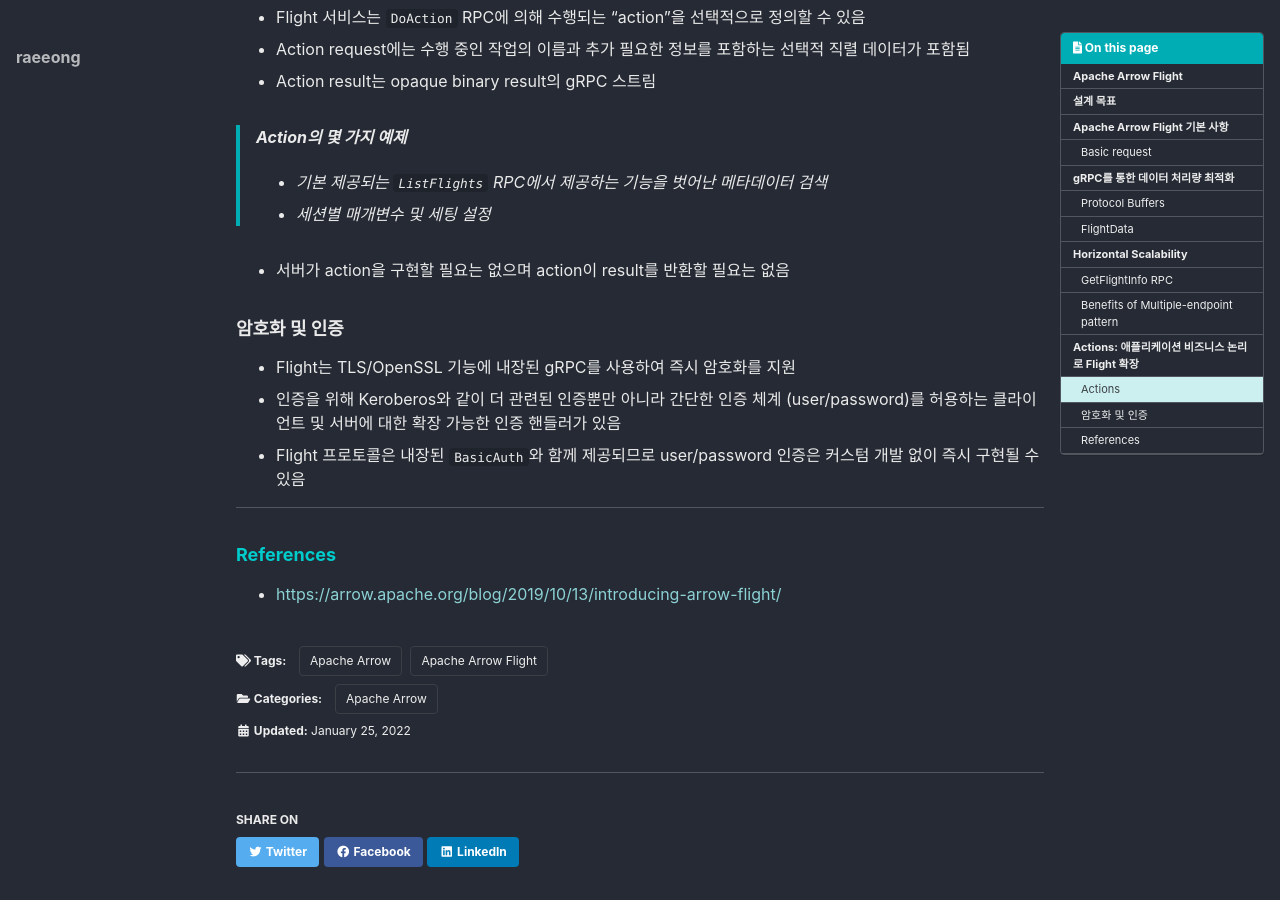
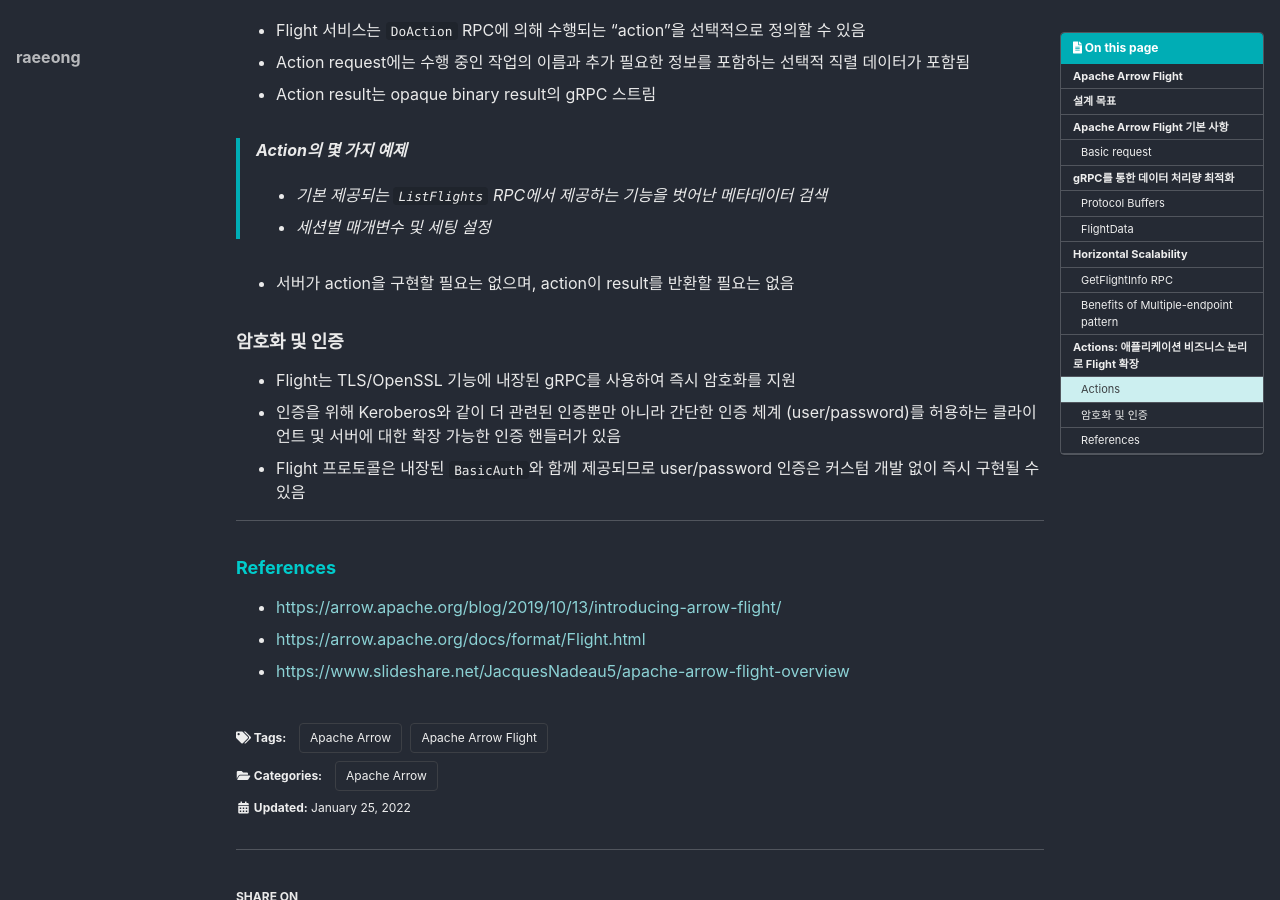
Before and after one commit to friedegg818/friedegg818.github.io, a Jekyll site: the page built from _posts/2022-01-25-ArrowFlight.md, in a window 1280 px wide and 900 px high, scrolled down 3791 px. Built offline with Jekyll 4.4.1, drawn with Linux system fonts in a browser that asks for light colours; cached includes are drawn as plain includes; some web fonts are replaced; some of the changed text lies outside the part shown.

Commit message:
220126 update

```diff
--- a/_posts/2022-01-25-ArrowFlight.md
+++ b/_posts/2022-01-25-ArrowFlight.md
@@ -79,8 +79,8 @@ last_modified_At: 2022-01-25
 > - 중간 메모리 복사 or 직렬화 단계를 처지지 않고 전송되는 Arrow 레코드 배치를 포함하여 `FlightData` 에 대한 Protobuf wire format을 생성
 >- 메모리 복사 or 역직렬화 없이 `FlightData`의 Protobuf 표현에서 Arrow 레코드 배치를 재구성
 >
-> → 과도한 메모리 복사를 피하기 위한 Protobuf 사용의 오버헤드 방지
-> → 이렇게 최적화된 Flight 구현은 더 나은 성능을 발휘할 수 있음
+- 과도한 메모리 복사를 피하기 위한 Protobuf 사용의 오버헤드 방지
+- 이렇게 최적화된 Flight 구현은 더 나은 성능을 발휘할 수 있음
 
 
 
@@ -105,7 +105,7 @@ last_modified_At: 2022-01-25
 
 > **서비스 역할이 분할된 Multiple-node architecture Diagram**
 >
-> <p align="center"><img src="/assets/img/MultipleNodeArchitecture.png"></p>
+> <p align="left"><img src="/assets/img/MultipleNodeArchitecture.png"></p>
 
 
 
@@ -122,7 +122,7 @@ last_modified_At: 2022-01-25
 > - 기본 제공되는 `ListFlights` RPC에서 제공하는 기능을 벗어난 메타데이터 검색
 > - 세션별 매개변수 및 세팅 설정
 
-- 서버가 action을 구현할 필요는 없으며 action이 result를 반환할 필요는 없음
+- 서버가 action을 구현할 필요는 없으며, action이 result를 반환할 필요는 없음
 
 
 
@@ -136,3 +136,5 @@ last_modified_At: 2022-01-25
 
 ### <span style="color:#00CCCC">References</span>
 - <https://arrow.apache.org/blog/2019/10/13/introducing-arrow-flight/>
+- <https://arrow.apache.org/docs/format/Flight.html>
+- <https://www.slideshare.net/JacquesNadeau5/apache-arrow-flight-overview>
```
